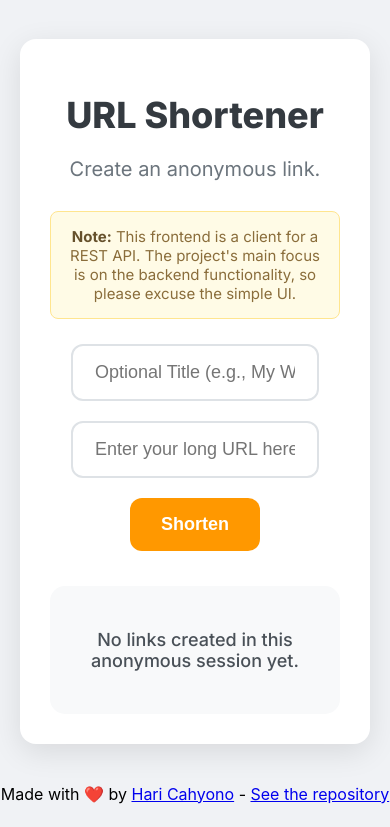
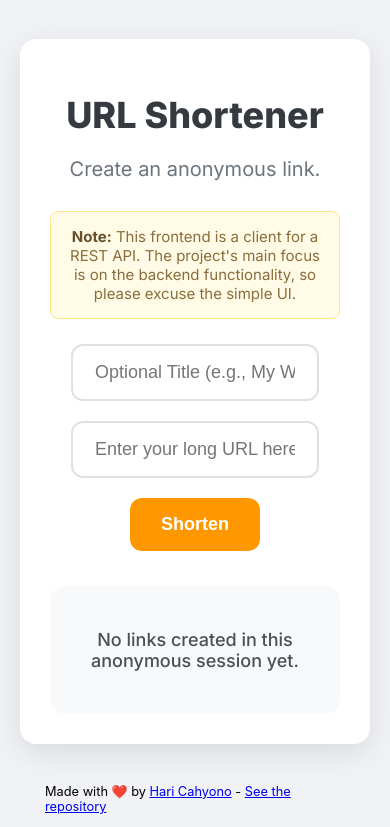
Before and after one commit to ruldak/vue_url_shortener, a Vue app: page / in a window 390 px wide. Shown: the part 402-1229 px from the top of the page. Built offline with nearby package versions, Linux system fonts and the light colour scheme.

Commit message:
adjust footer size for mobile view.

```diff
--- a/src/App.vue
+++ b/src/App.vue
@@ -109,4 +109,11 @@ footer {
   width: fit-content;
   margin: 0 auto 0 auto;
 }
+
+@media (max-width: 768px) {
+	footer > p {
+		font-size: .8rem;
+		width: 300px;
+	}
+}
 </style>
```
